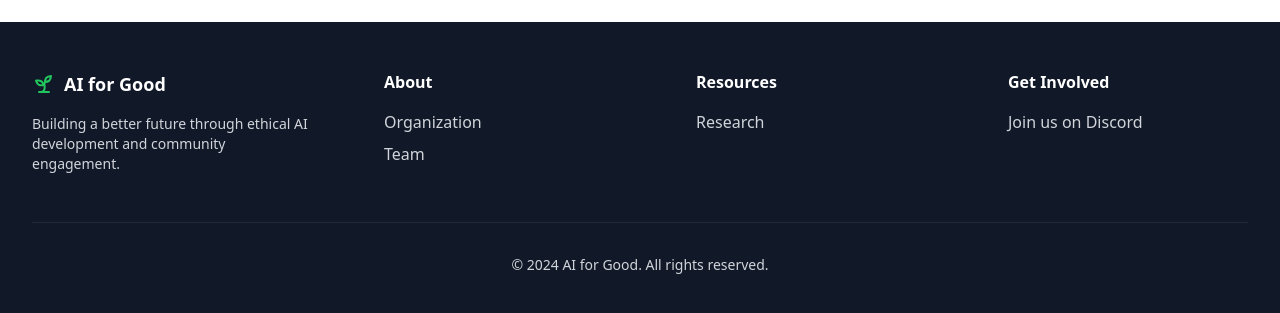
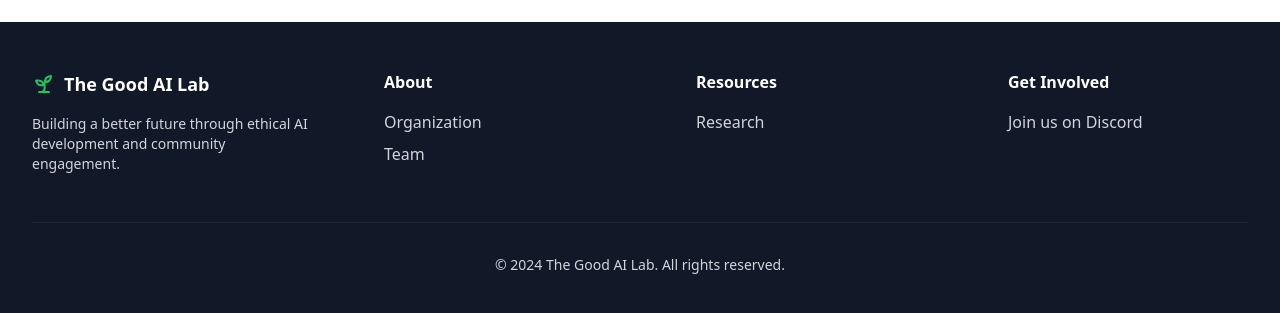
Before and after one commit to theo2021/The-Good-AI-Lab, a React (Vite) app in the folder frontend/: page /manifesto in a window 1280 px wide. Shown: the part 1658-1971 px from the top of the page. Built offline with nearby package versions, Linux system fonts and the light colour scheme.

Commit message:
Fix footer

```diff
--- a/frontend/src/components/Footer.tsx
+++ b/frontend/src/components/Footer.tsx
@@ -16,7 +16,7 @@
           <div>
             <div className="flex items-center mb-4">
               <Sprout className="h-6 w-6 text-green-500" />
-              <span className="ml-2 text-lg font-semibold text-white">AI for Good</span>
+              <span className="ml-2 text-lg font-semibold text-white">The Good AI Lab</span>
             </div>
             <p className="text-sm">
               Building a better future through ethical AI development and community engagement.
@@ -61,7 +61,7 @@
           ))}
         </div>
         <div className="border-t border-gray-800 mt-12 pt-8 text-sm text-center">
-          © {new Date().getFullYear()} AI for Good. All rights reserved.
+          © {new Date().getFullYear()} The Good AI Lab. All rights reserved.
         </div>
       </div>
     </footer>
```
